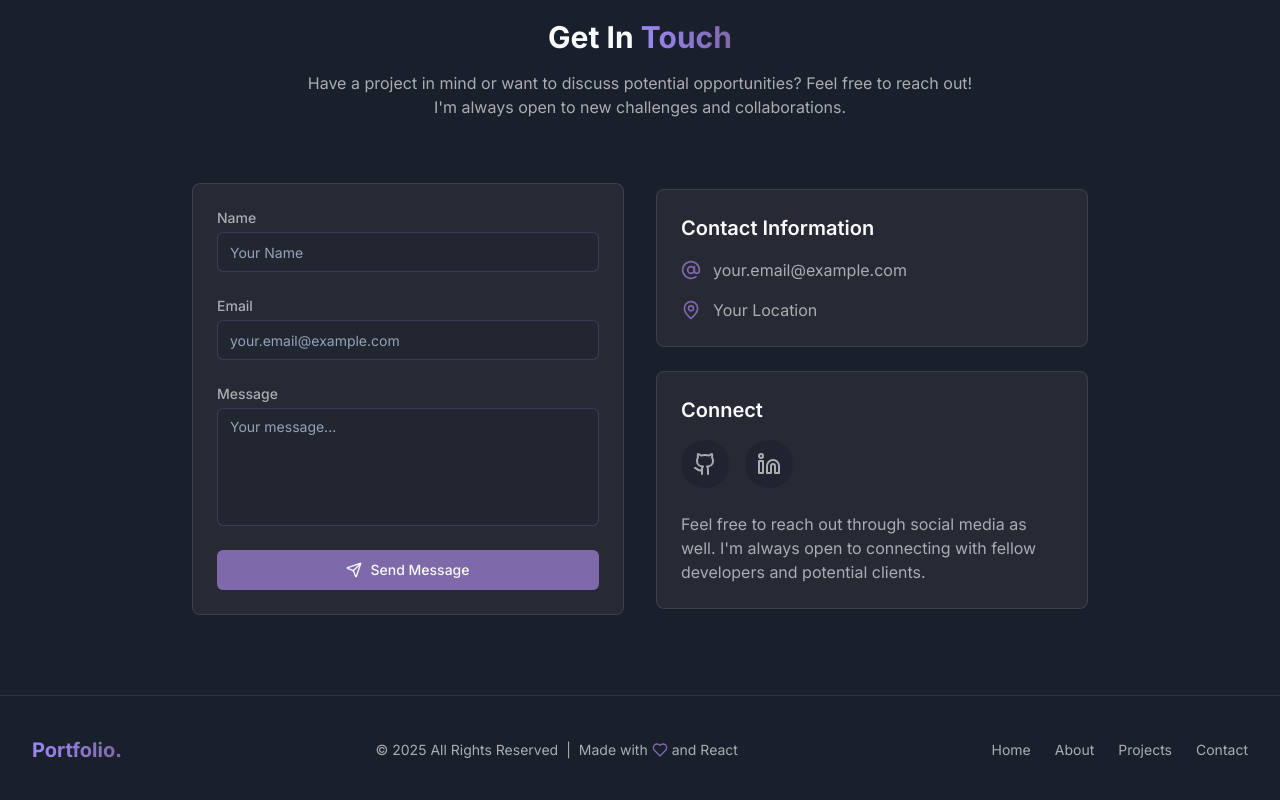
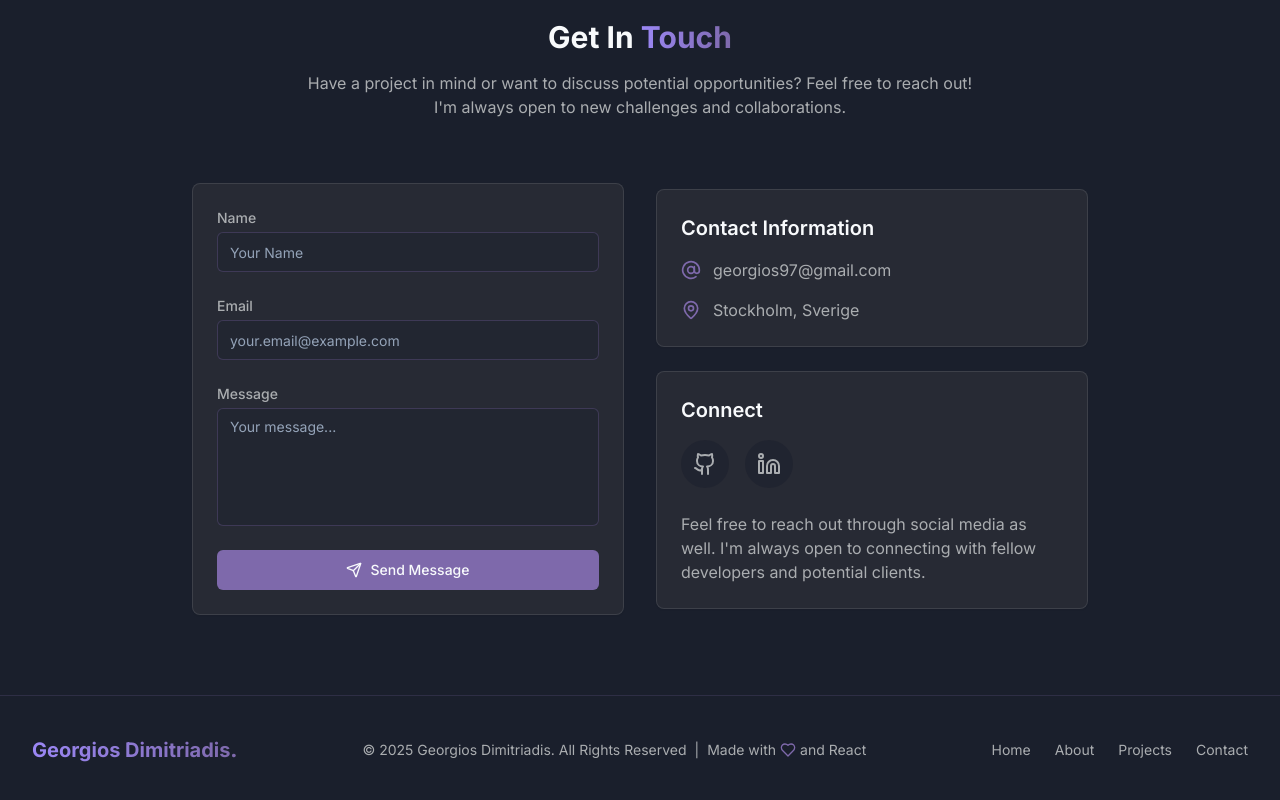
Before and after one commit to Georgios-D/dark-talent-display, a React (Vite) app: page / in a window 1280 px wide. Shown: the part 3787-4587 px from the top of the page. Built offline with nearby package versions, Linux system fonts and the light colour scheme.

Commit message:
Add personal information
Include personal information in the project.

```diff
--- a/index.html
+++ b/index.html
@@ -4,12 +4,12 @@
   <head>
     <meta charset="UTF-8" />
     <meta name="viewport" content="width=device-width, initial-scale=1.0" />
-    <title>Developer Portfolio | React, TypeScript, PHP, SQL, AI</title>
-    <meta name="description" content="Professional portfolio showcasing expertise in React, TypeScript, PHP, SQL and AI technologies. View projects and get in touch for collaboration." />
-    <meta name="author" content="Your Name" />
+    <title>Georgios Dimitriadis | Developer Portfolio</title>
+    <meta name="description" content="Professional portfolio of Georgios Dimitriadis, showcasing expertise in React, TypeScript, PHP, SQL and AI technologies. View projects and get in touch for collaboration." />
+    <meta name="author" content="Georgios Dimitriadis" />
 
     <!-- Open Graph / Social Media Meta Tags -->
-    <meta property="og:title" content="Developer Portfolio | React, TypeScript, PHP, SQL, AI" />
+    <meta property="og:title" content="Georgios Dimitriadis | Developer Portfolio" />
     <meta property="og:description" content="Professional portfolio showcasing expertise in React, TypeScript, PHP, SQL and AI technologies." />
     <meta property="og:type" content="website" />
     <meta property="og:image" content="https://lovable.dev/opengraph-image-p98pqg.png" />
--- a/src/components/Contact.tsx
+++ b/src/components/Contact.tsx
@@ -123,14 +123,14 @@ const Contact = () => {
                 <div className="space-y-4">
                   <div className="flex items-center text-portfolio-light">
                     <AtSign className="h-5 w-5 mr-3 text-portfolio-accent" />
-                    <a href="mailto:your.email@example.com" className="hover:text-portfolio-accent transition-colors">
-                      your.email@example.com
+                    <a href="mailto:georgios97@gmail.com" className="hover:text-portfolio-accent transition-colors">
+                      georgios97@gmail.com
                     </a>
                   </div>
 
                   <div className="flex items-center text-portfolio-light">
                     <MapPin className="h-5 w-5 mr-3 text-portfolio-accent" />
-                    <span>Your Location</span>
+                    <span>Stockholm, Sverige</span>
                   </div>
                 </div>
               </CardContent>
--- a/src/components/Footer.tsx
+++ b/src/components/Footer.tsx
@@ -10,12 +10,12 @@ const Footer = () => {
         <div className="flex flex-col md:flex-row justify-between items-center">
           <div className="mb-4 md:mb-0">
             <a href="#home" className="text-xl font-bold gradient-text">
-              Portfolio<span className="text-portfolio-accent">.</span>
+              Georgios Dimitriadis<span className="text-portfolio-accent">.</span>
             </a>
           </div>
 
           <div className="flex items-center text-portfolio-light text-sm">
-            <span>© {currentYear} All Rights Reserved</span>
+            <span>© {currentYear} Georgios Dimitriadis. All Rights Reserved</span>
             <span className="mx-2">|</span>
             <span className="flex items-center">
               Made with <HeartIcon className="h-4 w-4 mx-1 text-portfolio-accent" /> and React
```
